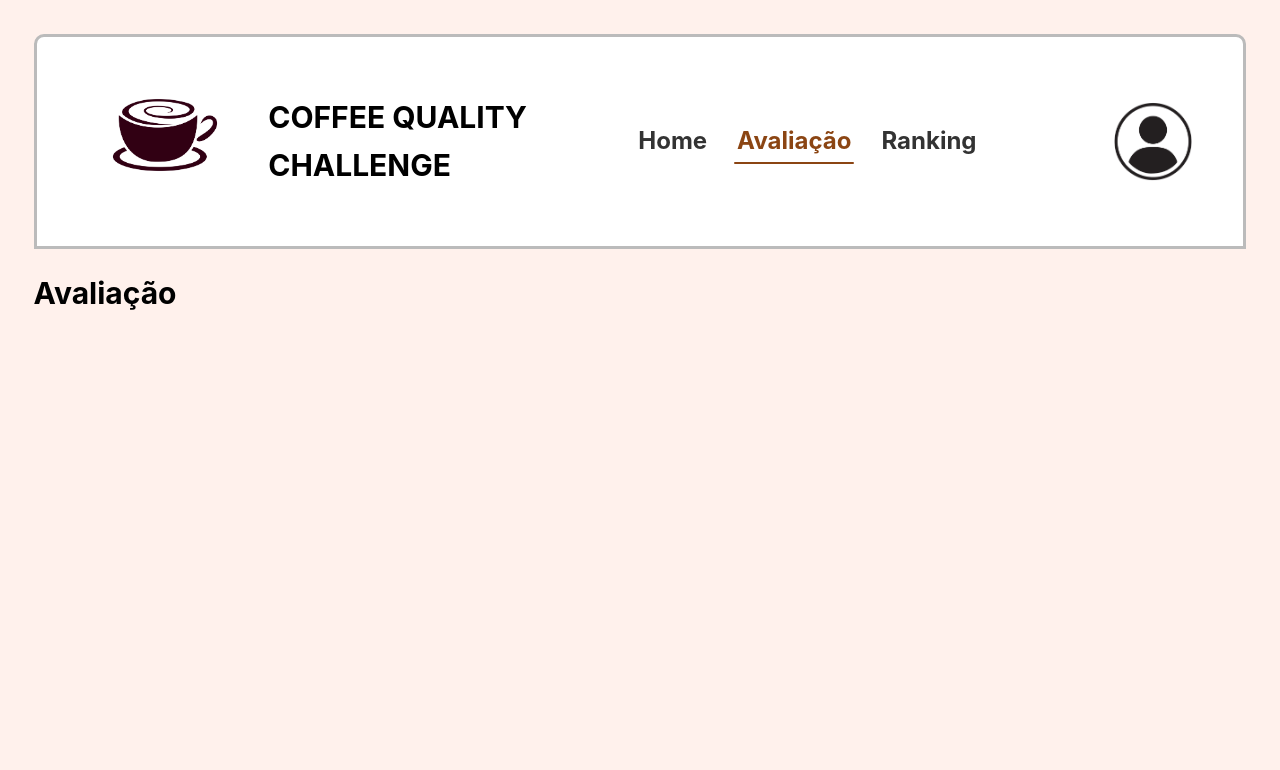
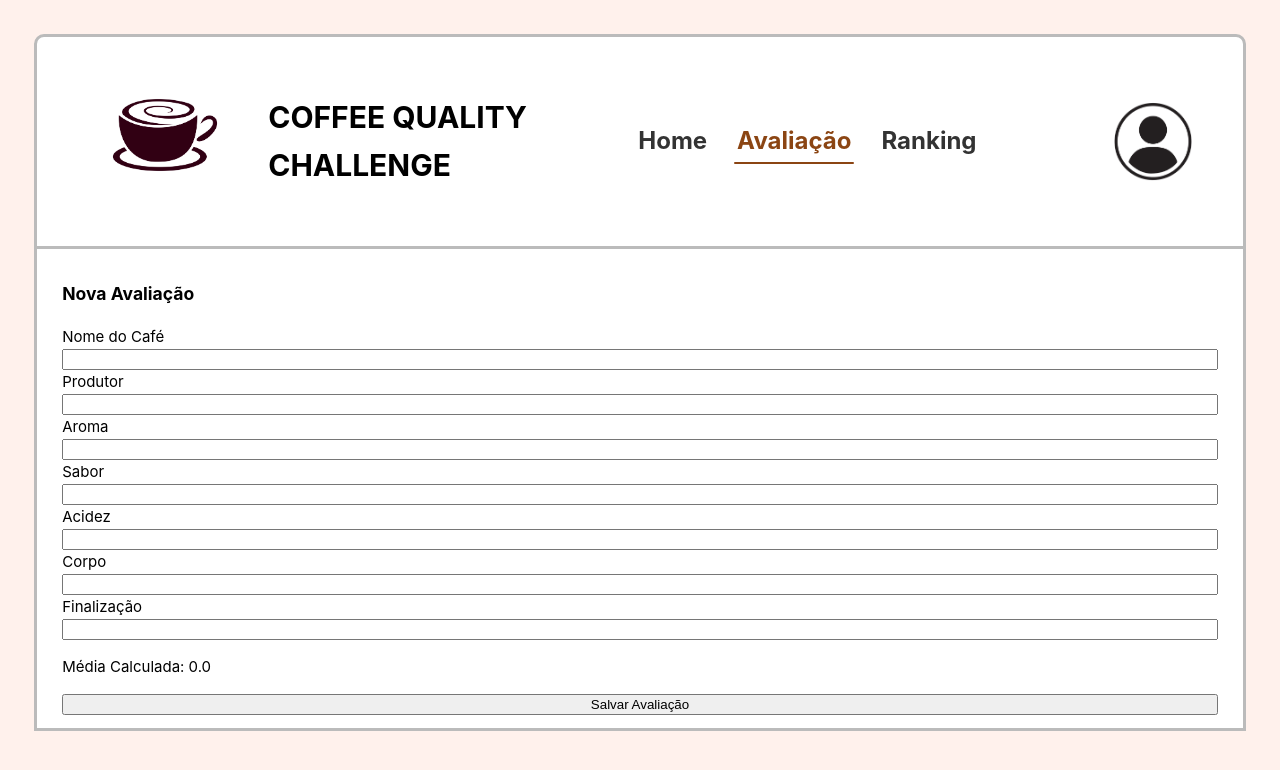
Before and after one commit to Lucas-ElielL/atividade-cafe, a Vue app: page /avaliacao in a window 1280 px wide. Shown: the top 770 px of the page. Built offline with nearby package versions, Linux system fonts and the light colour scheme.

Commit message:
FEAT #12: Começo da página avaliações sem funcionalidades

```diff
--- a/src/views/AvaliacaoView.vue
+++ b/src/views/AvaliacaoView.vue
@@ -1,7 +1,53 @@
 <script setup>
 </script>
 <template>
-  <h1>Avaliação</h1>
+  <main>
+    <section class="avaliar">
+    <h3>Nova Avaliação</h3>
+    <form action="avaliar">
+      <label for="nome">
+        Nome do Café
+      </label>
+      <input type="text" id="nome">
+      <label for="produtor">
+        Produtor
+      </label>
+      <input type="text" id="produtor">
+      <label for="aroma">
+        Aroma
+      </label>
+        <input type="number" id="aroma">
+      <label for="sabor">
+        Sabor
+      </label>
+      <input type="number" id="sabor">
+      <label for="acidez">
+        Acidez
+      </label>
+      <input type="number" id="acidez">
+      <label for="corpo">
+        Corpo
+      </label>
+      <input type="number" id="corpo">
+      <label for="finalizacao">
+        Finalização
+      </label>
+      <input type="number" id="finalizacao">
+      <p>Média Calculada: 0.0</p>
+      <button type="submit">Salvar Avaliação</button>
+    </form>
+  </section>
+  </main>
 </template>
 <style scoped>
+main {
+  border: solid 3px #bbbbbb;
+  border-top: 0px;
+  background-color: white;
+  padding: 1vw 2vw;
+}
+main form {
+  display: flex;
+  flex-direction: column;
+}
 </style>
```
